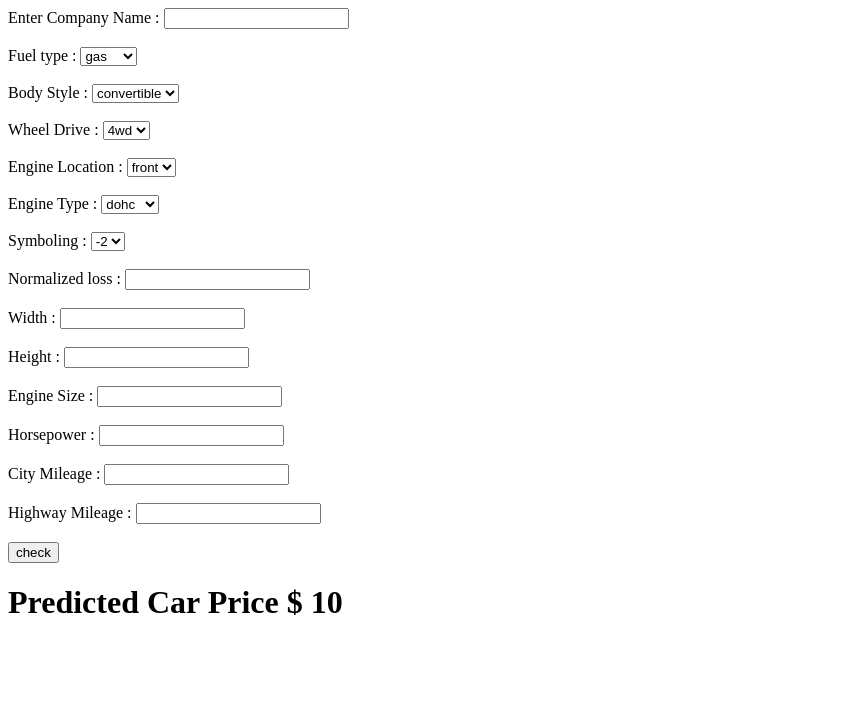
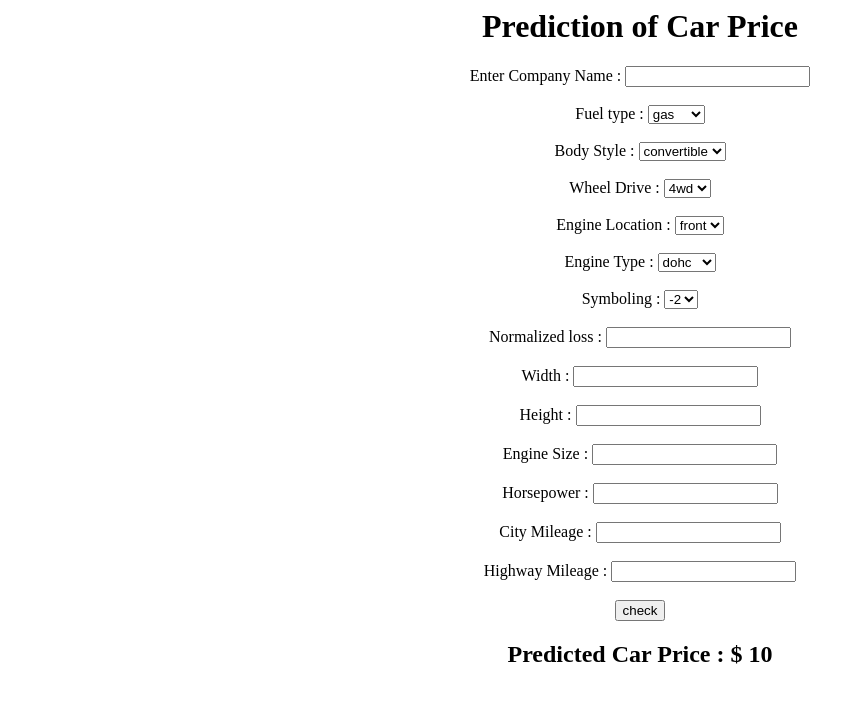
Before and after one commit to Rumit95/Car-Price-Prediction, a Flask app: template Templates/Home.html in a window 1280 px wide. Shown: the top 703 px of the page, without its empty margins (0-865 px from the left). Run offline with Flask 2, Linux system fonts and the light colour scheme; the template is opened without the code that fills it: most values are stand-ins (such as "Sample title", 1, 10 or a date in 2020).

Commit message:
Update Home.html

```diff
--- a/Templates/Home.html
+++ b/Templates/Home.html
@@ -1,4 +1,16 @@
-<form action="/pred" method="post">
+
+<html>
+
+<head>
+    <style>
+    h1 {text-align: center;}
+    h2 {text-align: center;}
+    form{text-align: center;}
+    </style>
+</head>
+<body>
+<h1> Prediction of Car Price </h1>
+<form action="/pred" method="post" >
     <label>Enter Company Name : </label>
     <input type="text" name="make_in">
     <br>
@@ -107,4 +119,7 @@
 
     </form>
 
-    <h1> Predicted Car Price $ {{price}} </h1>
+    <h2> Predicted Car Price : $ {{price}}</h2>
+
+</body>
+</html>
```
